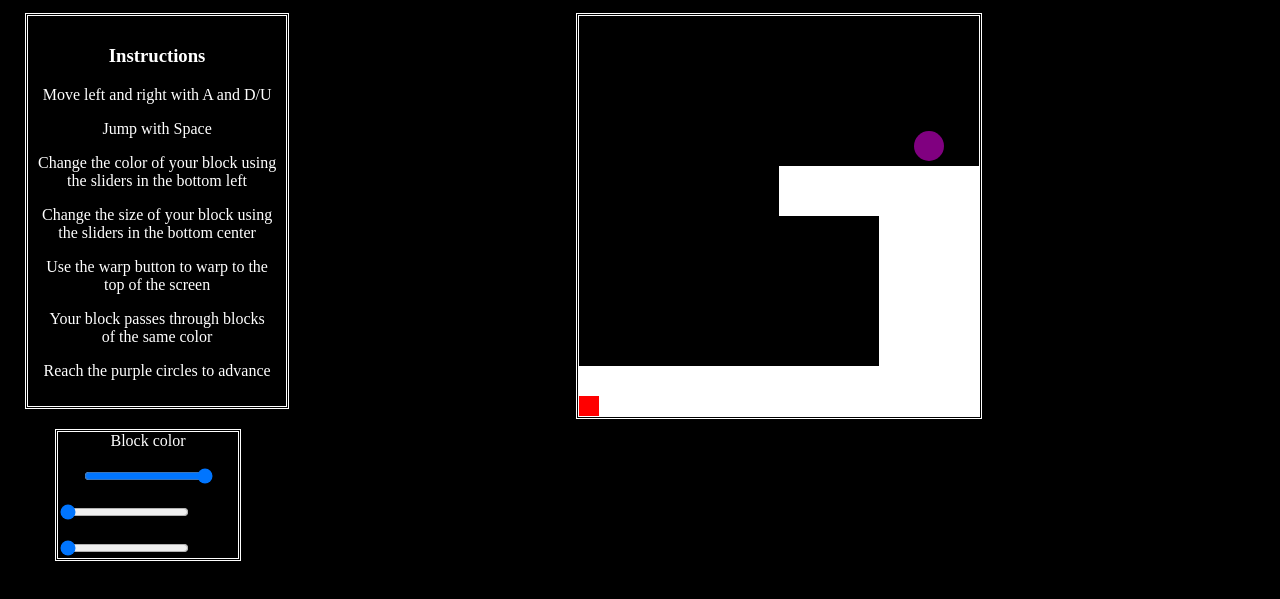
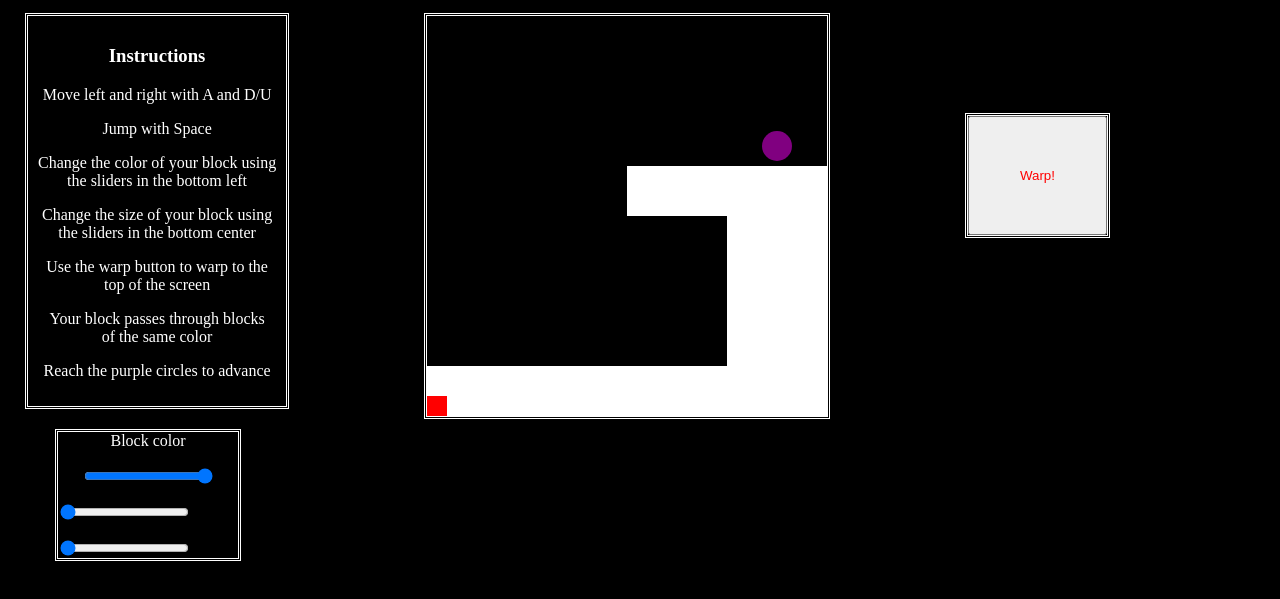
Before and after one commit to CollinJGray/CS2, a plain HTML site: page index.html in a window 1280 px wide. Shown: the part 83-682 px from the top of the page. Drawn offline with Linux system fonts and the light colour scheme.

Commit message:
Added button

```diff
--- a/index.html
+++ b/index.html
@@ -17,6 +17,7 @@
 			<p>Your block passes through blocks<br> of the same color</p>
 			<p>Reach the purple circles to advance<p>
 		</div>
+		<button id="warp" onclick="warp()">Warp!</button>
 		<canvas id="window" width = 400 height = 400></canvas>
 		<div id="sliderblock">
 		<p>Block color<p>
--- a/script.js
+++ b/script.js
@@ -41,6 +41,10 @@ gslider.oninput = function() {
 bslider.oninput = function() {
 	bdisplay.innerHTML = this.value
 	blue = this.value
+}
+
+function warp() {
+	posy = 0;
 }
 
 function handler(event) {
@@ -122,4 +126,4 @@ setInterval(function() {
 
 	ctx.fillStyle = "rgb("+red+","+green+","+blue+")" //Draw the block
 	ctx.fillRect(posx, posy, width, height)
-}, 50);
+}, 20);
--- a/style.css
+++ b/style.css
@@ -17,6 +17,16 @@ h1 {
 h3 {
 	color: white;
 	text-align: center;
+}
+
+#warp {
+	float: right;
+	margin-right: 165px;
+	margin-top: 100px;
+	color: red;
+	outline-style: double;
+	outline-color: white;
+	padding: 50px;
 }
 
 #instructions {
```
